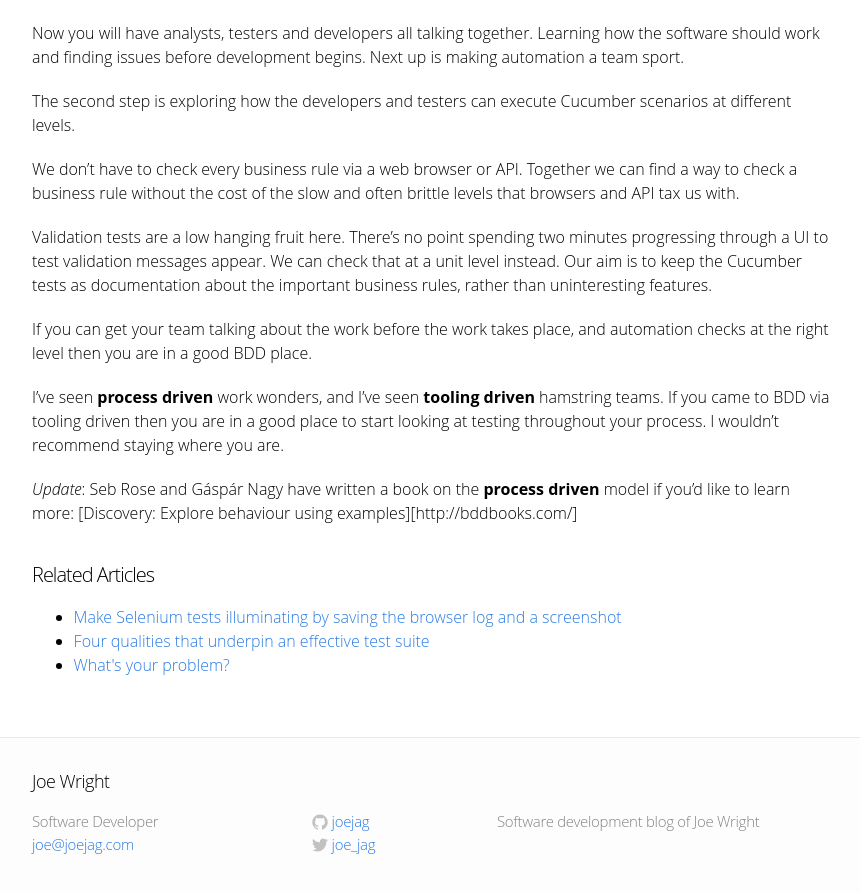
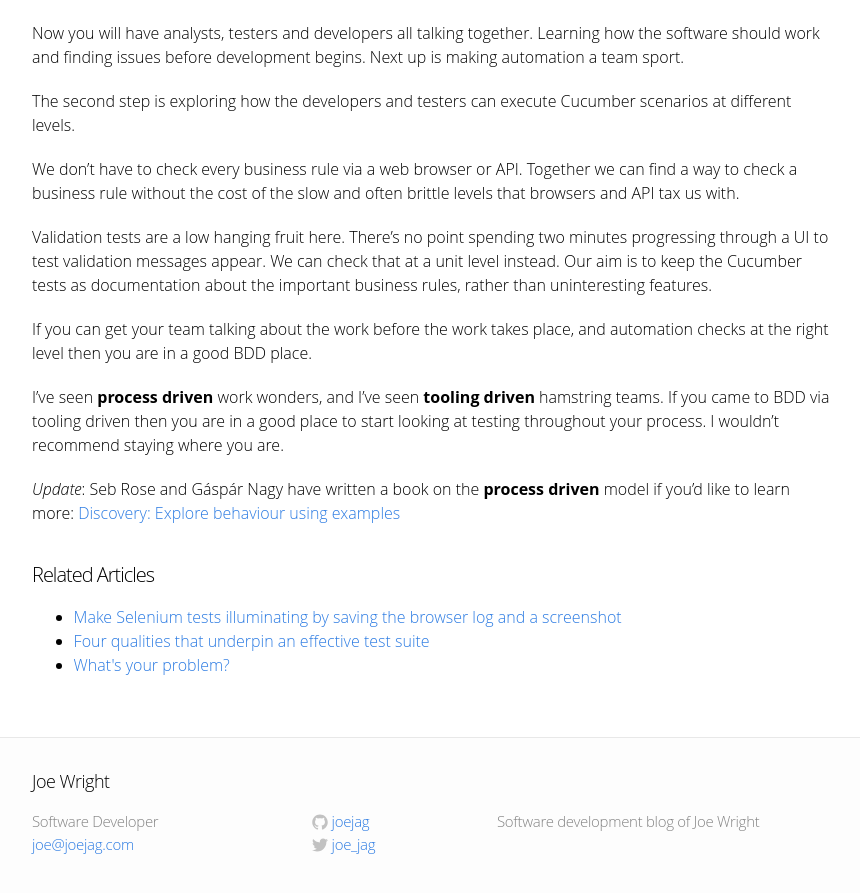
Before and after one commit to joejag/techblog, a Jekyll site: the page built from _posts/2018-01-28-bdd-acquisition-models.md, in a window 1280 px wide and 900 px high, scrolled down 2313 px. Shown: the top 893 px of the window, without its empty margins (208-1068 px from the left). Built offline with Jekyll 4.4.1, drawn with Linux system fonts in a browser that asks for light colours.

Commit message:
Update 2018-01-28-bdd-acquisition-models.md

```diff
--- a/_posts/2018-01-28-bdd-acquisition-models.md
+++ b/_posts/2018-01-28-bdd-acquisition-models.md
@@ -72,4 +72,4 @@ If you can get your team talking about the work before the work takes place, and
 
 I've seen __process driven__ work wonders, and I've seen __tooling driven__ hamstring teams. If you came to BDD via tooling driven then you are in a good place to start looking at testing throughout your process. I wouldn't recommend staying where you are.
 
-*Update*: Seb Rose and Gáspár Nagy have written a book on the __process driven__ model if you'd like to learn more: [Discovery: Explore behaviour using examples][http://bddbooks.com/]
+*Update*: Seb Rose and Gáspár Nagy have written a book on the __process driven__ model if you'd like to learn more: [Discovery: Explore behaviour using examples](http://bddbooks.com/)
```
